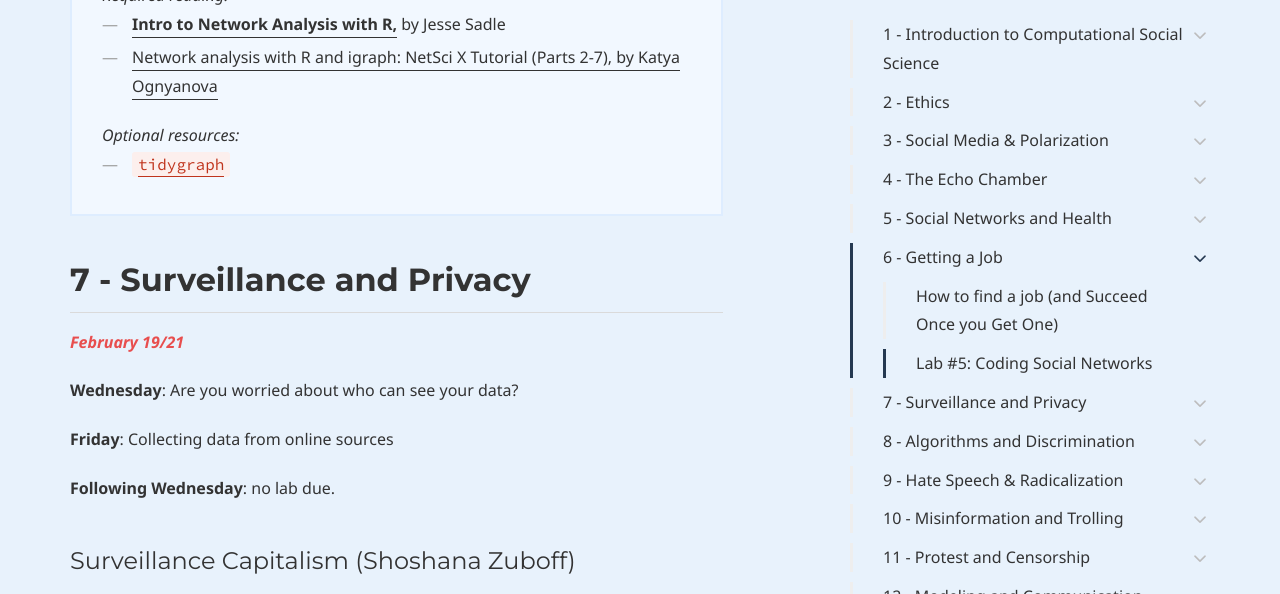
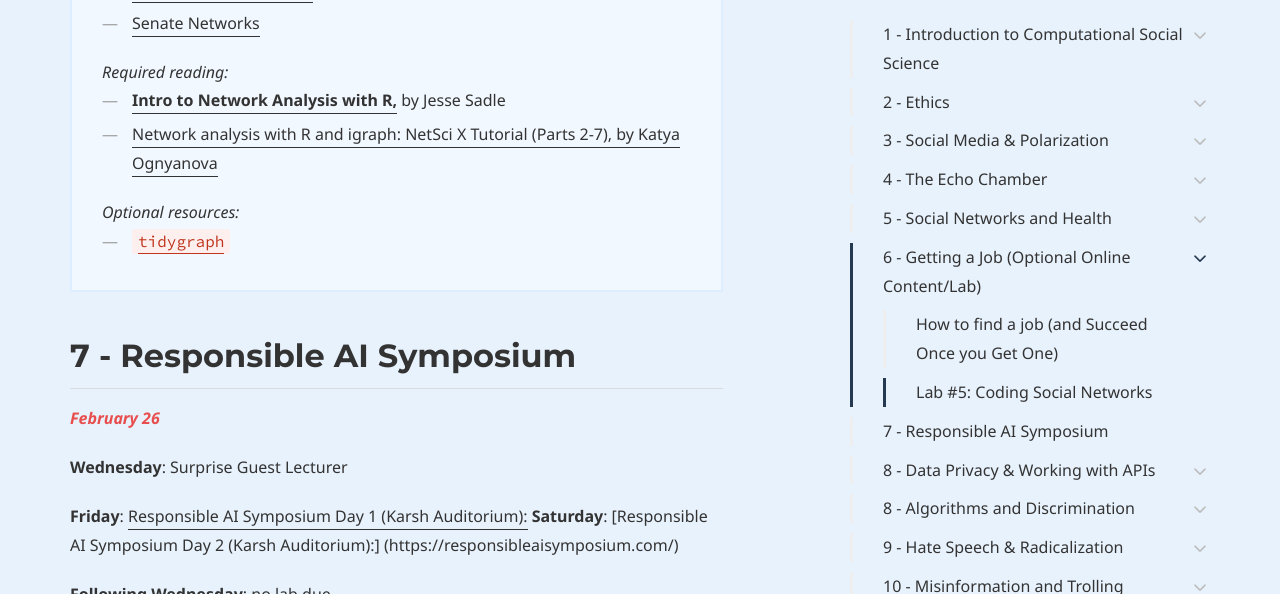
Before and after one commit to dssoc/dssoc.github.io, a Jekyll site: the page built from schedule.md, in a window 1280 px wide and 1400 px high, scrolled down 12459 px. Shown: the top 594 px of the window. Built offline with Jekyll 4.4.1, drawn with Linux system fonts in a browser that asks for light colours; some web fonts are replaced; some of the changed text lies outside the part shown; grey boxes are pictures that could not be loaded.

Commit message:
Update schedule.md

```diff
--- a/schedule.md
+++ b/schedule.md
@@ -325,11 +325,11 @@
 
 ## 5 - Social Networks and Health
 
-<b><i><font color="#E84E4E">February 5/7</font></i></b>
+<b><i><font color="#E84E4E">February 12/14</font></i></b>
 
  **Wednesday**: How do our Social Relationships Shape our Health?
 
-**Friday**: Learning how to Iterate, Lecture by Noah Gibson
+**Friday**: Learning how to Iterate (No in person class, please watch video below though!)
 
 <!--**Monday** and **Wednesday**: individual meetings with Dr. Bail. [Sign-up here.](https://docs.google.com/spreadsheets/d/17tDqkqxXmdjFEB-B8xnUPpXeSdzIZm5mkcjo_832dAQ/edit?usp=sharing).-->
 
@@ -404,21 +404,12 @@
 
 
 
-
-
-
-
-
-
-
-
-
 <!--##################################### Week 6 #####################################-->
 
-## 6 - Getting a Job
+## 6 - Getting a Job (Optional Online Content/Lab)
 <b><i><font color="#E84E4E">February 12/14</font></i></b>
 
-**Wednesday**: How will Networks Shape your Career?
+**Wednesday**: How will Networks Shape your Career? No in person class, watch online!
 
 Group discussion questions for this week:
 
@@ -427,14 +418,14 @@
 3. How could social network analysis help you find a job?
 
 
-**Friday**: Let's code up some networks!
+**Friday**: Let's code up some networks! No in person class, watch online!
 
 <!--**Monday**: No meetings.
 
 **Wednesday**: small-group discussions with classmates via Zoom. See [group assignment page](https://dssoc.github.io/assignments/group_assignments.txt).-->
 
 
-**Following Wednesday**: Lab due by 5PM
+**Lab is Optional this week (If you complete it, you can use your grade on this assignment to replace your lowest rated lab of the semester)**
 
 #### How to find a job (and Succeed Once you Get One)
 
@@ -503,15 +494,33 @@
 
 <!--##################################### Week 7 #####################################-->
 
-## 7 - Surveillance and Privacy
-<b><i><font color="#E84E4E">February 19/21</font></i></b>
+## 7 - Responsible AI Symposium
+<b><i><font color="#E84E4E">February 26</font></i></b>
 
 
-**Wednesday**: Are you worried about who can see your data?
+**Wednesday**: Surprise Guest Lecturer
 
-**Friday**: Collecting data from online sources
+**Friday**: [Responsible AI Symposium Day 1 (Karsh Auditorium):](https://responsibleaisymposium.com/)
+**Saturday**: [Responsible AI Symposium Day 2 (Karsh Auditorium):] (https://responsibleaisymposium.com/)
+
 
 **Following Wednesday**: no lab due.
+
+
+<!--##################################### Week 8 #####################################-->
+
+## 8 - Data Privacy & Working with APIs
+
+**Wednesday**: Data Privacy and Surveillance Capitalism
+
+Group discussion questions for this week:
+
+1. Who should have access to your data?
+2. Do you care more or less about privacy than your parent's generation?
+
+
+**Friday**: Working with APIs
+
 
 #### Surveillance Capitalism (Shoshana Zuboff)
 
```
